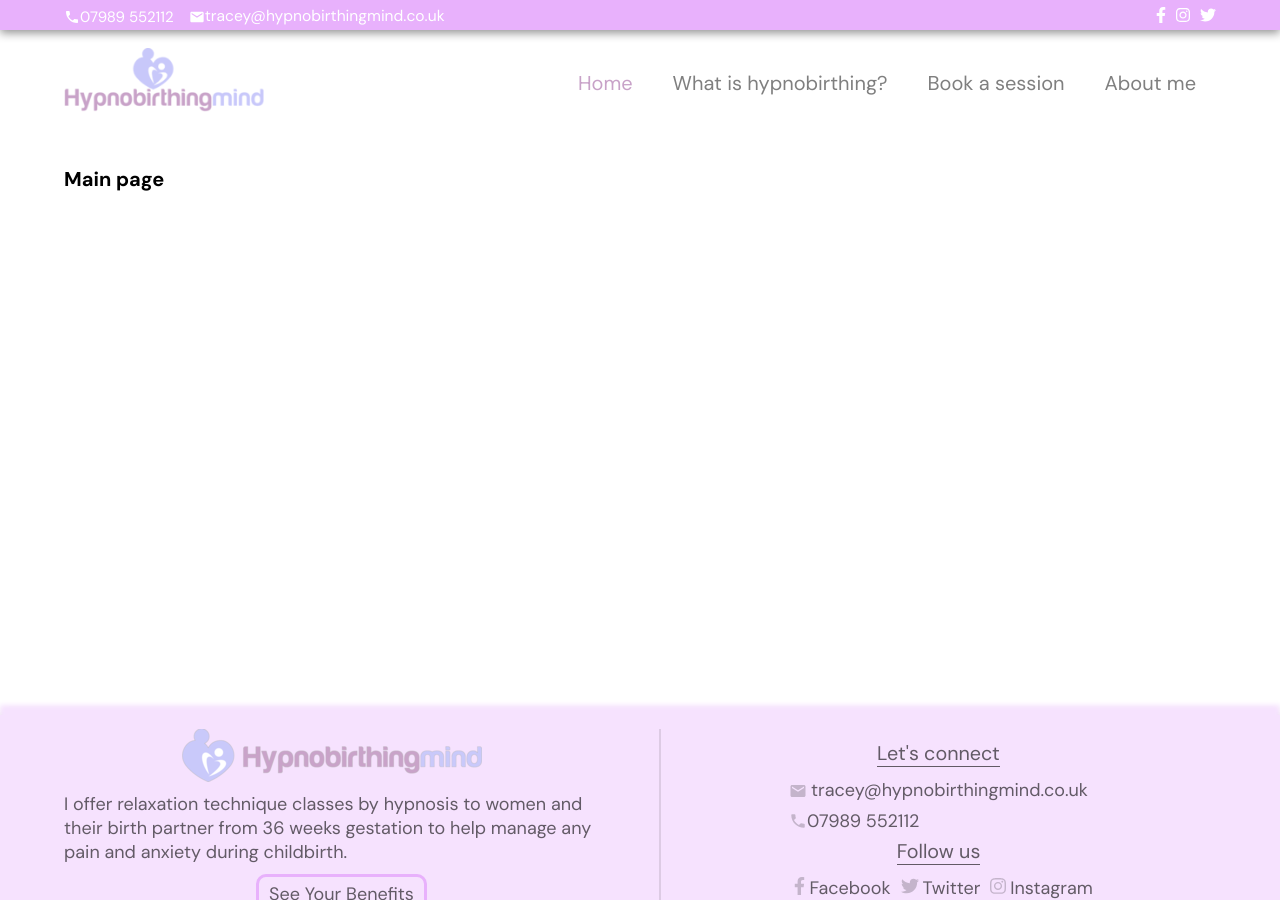
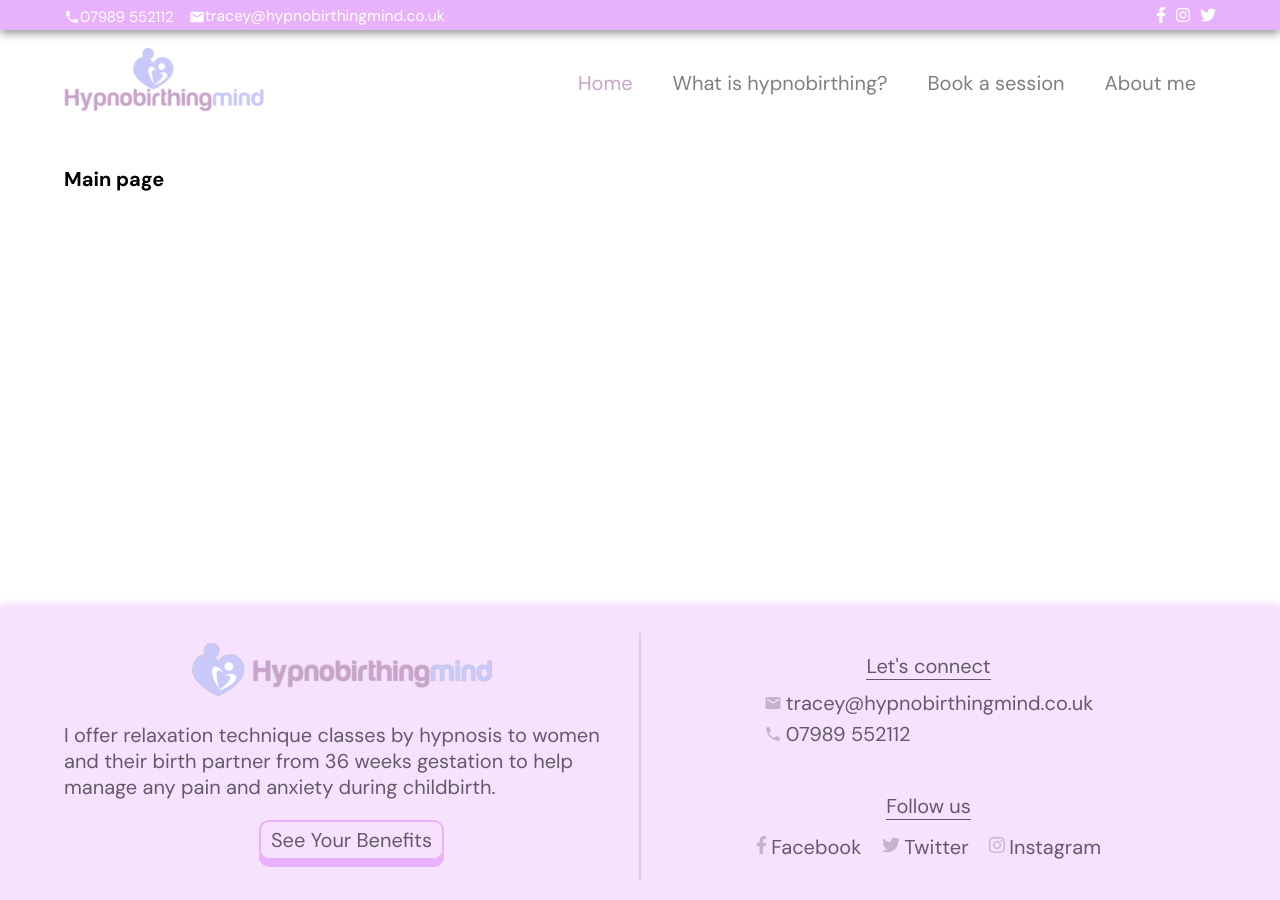
Before and after one commit to nievadev/hipno-birthing, a Jekyll site: the page built from index.html, in a window 1280 px wide. Built offline with Jekyll 4.4.1, drawn with Linux system fonts in a browser that asks for light colours; Markdown is read by kramdown in place of the engine named in the settings.

Commit message:
Footer finished

```diff
--- a/_includes/footer.html
+++ b/_includes/footer.html
@@ -1,17 +1,20 @@
 <footer>
     <div class="footer-container container">
         <div class="info">
-            <img class="logo-footer" src="{{ site.baseurl }}/resources/img/logo_footer_sized.png" alt="Footer logo">
-            <span class="what-is">
+            <div class="logo-footer">
+                <img src="{{ site.baseurl }}/resources/img/logo_footer_sized.png" alt="Footer logo">
+            </div>
+            <p class="what-is">
                 I offer relaxation technique classes by hypnosis to women and their birth partner from 36 weeks gestation to help manage any pain and anxiety during childbirth.
-            </span>
+            </p>
             <a class="benefits-btn" href="">See Your Benefits</a>
         </div>
         <div class="contact">
             <div class="lets-connect">
-                <span class="connect"><p>Let's connect</p></span>
-                <a href="mailto:tracey@hypnobirthingmind.co.uk" class="email">
-                    <img class="email-icon" src="{{ site.baseurl }}/resources/svg/email_footer.svg" alt="Email icon">
+                <span class="connect">Let's connect</span>
+                <div class="connect-row">
+                    <a href="mailto:tracey@hypnobirthingmind.co.uk" class="footer-email">
+                        <img class="footer-email-icon" src="{{ site.baseurl }}/resources/svg/email_footer.svg" alt="Email icon">
                         <span class="email-info">tracey@hypnobirthingmind.co.uk</span>
                     </a>
                     <span class="phone">
@@ -19,8 +22,9 @@
                         <span class="phone-info">07989 552112</span>
                     </span>
                 </div>
+            </div>
             <div class="follow-us">
-                <span class="follow"><p>Follow us</p></span>
+                <span class="follow">Follow us</span>
                 <div class="follow-row">
                     <a target="_blank" class="facebook" href="https://www.facebook.com/Hypnobirthingmind/">
                         <img class="facebook-icon" src="{{ site.baseurl }}/resources/svg/fb_footer.svg" alt="Facebook icon">
--- a/resources/css/styles.css
+++ b/resources/css/styles.css
@@ -147,26 +147,60 @@ svg {
 
   .menu-btn {
     display: none; } }
-@media only screen and (max-width: 1358px) {
+@media only screen and (max-width: 1548px) {
   .container {
     width: 90%; } }
+@media only screen and (max-width: 1272px) {
+  .follow-row {
+    flex-direction: column; }
+
+  .follow-us {
+    margin: 0 !important; }
+
+  .lets-connect {
+    margin: 0 0 10px 0 !important;
+    padding-top: 10px; }
+
+  .phone {
+    margin-left: 16px; }
+
+  .logo-footer img {
+    height: 40px; }
+
+  .benefits-btn {
+    transform: scale(0.8); }
+
+  footer {
+    font-size: 0.9em; }
+
+  .footer-container {
+    margin-top: 0px !important; } }
 @media only screen and (max-width: 1056px) {
   .main-header nav ul {
     display: none; }
 
   .menu-btn {
     display: flex; } }
-/*
-@media only screen and (max-width: 746px) {
-    footer {
-        height:
-    }
-}
-*/
+@media only screen and (max-width: 892px) {
+  .footer-container {
+    flex-direction: column; }
+
+  .contact {
+    border-left: none !important; }
+
+  .follow-row {
+    flex-direction: row; }
+
+  .lets-connect {
+    flex-direction: row;
+    border-top: 2px solid rgba(0, 0, 0, 0.1); } }
 @media only screen and (max-width: 682px) {
   .container-topHeader {
     width: 90%; } }
 @media only screen and (max-width: 533px) {
+  .info {
+    display: none !important; }
+
   .phone, .menu-btn, .email-info {
     display: none; }
 
@@ -198,7 +232,17 @@ svg {
     display: flex; }
 
   #myMenuCloseButton {
-    display: none; } }
+    display: none; }
+
+  .lets-connect {
+    border: none; }
+
+  .footer-email-icon {
+    margin: 0;
+    padding-top: 4px; }
+
+  .follow-row {
+    flex-direction: column; } }
 @media only screen and (max-width: 382px) {
   .sidenav li a, .dropdown-btn {
     font-size: 15px; } }
@@ -295,89 +339,98 @@ footer {
 footer {
   display: flex;
   background-color: #f6e2fe;
-  box-shadow: 0px -10px 5px #f6e2fe, 0px 3px 10px #919191;
-  font-size: 0.9em;
-  color: rgba(0, 0, 0, 0.6);
-  overflow: hidden; }
+  box-shadow: 0px -10px 5px #f6e2fe, 0px 3px 10px #919191; }
   footer .footer-container {
-    height: 85%;
-    margin: auto;
     display: flex;
-    flex-wrap: wrap; }
-    footer .footer-container .info, footer .footer-container .contact, footer .footer-container .follow {
+    margin: 20px auto; }
+    footer .footer-container .info {
+      flex: 1;
       display: flex;
-      justify-content: center;
       flex-direction: column;
       align-items: center; }
-    footer .footer-container .info {
-      flex: 1;
-      margin-right: 40px; }
       footer .footer-container .info .logo-footer {
-        align-self: center;
-        padding-right: 20px; }
+        margin: 10px 20px 10px 0px; }
+        footer .footer-container .info .logo-footer img {
+          align-self: center; }
       footer .footer-container .info .what-is {
-        display: block;
-        margin: 10px 0; }
+        color: rgba(0, 0, 0, 0.6);
+        margin: 10px 0;
+        padding-right: 10px; }
       footer .footer-container .info .benefits-btn {
         display: block;
-        align-self: center;
-        border: 3px solid #e8b1fc;
+        margin: 10px 0 20px 0;
+        color: rgba(0, 0, 0, 0.6);
+        border: 2px solid #e8b1fc;
+        border-radius: 10px;
         padding: 5px 10px;
-        border-radius: 10px;
-        color: rgba(0, 0, 0, 0.6);
-        transition: all 0.3s;
-        /*
-                        box-shadow: 0px 5px 0px #de90fb;
-        */
-        box-shadow: 0px 5px 0px #e8b1fc; }
+        box-shadow: 0px 7px 0px #e8b1fc;
+        position: relative;
+        top: 0;
+        transition: all 0.3s; }
         footer .footer-container .info .benefits-btn:hover {
-          background-color: #e8b1fc;
-          box-shadow: 0px 0px 0px #de90fb;
-          top: 5px; }
+          box-shadow: 0px 0px 0px #e8b1fc;
+          top: 7px;
+          background-color: #e8b1fc; }
     footer .footer-container .contact {
       flex: 1;
-      border-left: 2px solid rgba(0, 0, 0, 0.1);
-      display: flex; }
-      footer .footer-container .contact div {
+      display: flex;
+      flex-direction: column;
+      border-left: 2px solid rgba(0, 0, 0, 0.1); }
+      footer .footer-container .contact .lets-connect {
+        flex: 1;
+        display: flex;
+        flex-direction: column;
+        justify-content: flex-start;
+        align-items: center;
+        margin-top: 20px;
+        color: rgba(0, 0, 0, 0.6); }
+        footer .footer-container .contact .lets-connect .connect {
+          border-bottom: 1px solid rgba(0, 0, 0, 0.6);
+          margin-bottom: 10px; }
+        footer .footer-container .contact .lets-connect .connect-row {
           display: flex;
           flex-direction: column; }
-        footer .footer-container .contact div .follow-row {
+          footer .footer-container .contact .lets-connect .connect-row a {
             display: flex;
-          flex-direction: row; }
-        footer .footer-container .contact div .connect, footer .footer-container .contact div .follow {
             color: rgba(0, 0, 0, 0.6);
-          font-size: 1.1em;
-          margin-bottom: 5px;
+            margin: 0 0 5px 0; }
+            footer .footer-container .contact .lets-connect .connect-row a img {
+              height: 18px;
+              padding-right: 4px;
+              padding-top: 4px; }
+          footer .footer-container .contact .lets-connect .connect-row span {
             display: flex;
-          justify-content: center; }
-          footer .footer-container .contact div .connect p, footer .footer-container .contact div .follow p {
-            display: inline;
+            margin: 0; }
+            footer .footer-container .contact .lets-connect .connect-row span img {
+              height: 18px;
+              padding-top: 4px;
+              padding-right: 4px; }
+      footer .footer-container .contact .follow-us {
+        flex: 1;
+        display: flex;
+        flex-direction: column;
+        justify-content: flex-end;
+        align-items: center;
+        margin-bottom: 20px;
+        color: rgba(0, 0, 0, 0.6); }
+        footer .footer-container .contact .follow-us .follow {
+          display: inline-block;
           border-bottom: 1px solid rgba(0, 0, 0, 0.6);
-            margin: 0;
-            padding: 0; }
-        footer .footer-container .contact div .email, footer .footer-container .contact div .facebook, footer .footer-container .contact div .twitter, footer .footer-container .contact div .instagram {
+          margin-bottom: 10px; }
+        footer .footer-container .contact .follow-us .follow-row {
+          display: flex;
+          justify-content: space-between;
+          width: 60%;
+          flex-wrap: wrap; }
+          footer .footer-container .contact .follow-us .follow-row a {
             display: flex;
             align-items: center;
-          padding: 2px 0;
-          margin: 0; }
-          footer .footer-container .contact div .email span, footer .footer-container .contact div .facebook span, footer .footer-container .contact div .twitter span, footer .footer-container .contact div .instagram span {
-            padding-top: 4px;
-            color: rgba(0, 0, 0, 0.6);
-            padding-left: 4px; }
-          footer .footer-container .contact div .email img, footer .footer-container .contact div .facebook img, footer .footer-container .contact div .twitter img, footer .footer-container .contact div .instagram img {
+            justify-content: center;
+            color: rgba(0, 0, 0, 0.6); }
+            footer .footer-container .contact .follow-us .follow-row a img {
               height: 18px;
-            width: auto; }
-        footer .footer-container .contact div .phone {
-          display: flex;
-          align-items: center;
-          padding: 5px 0; }
-          footer .footer-container .contact div .phone .phone-icon {
-            height: 18px;
-            width: auto; }
-        footer .footer-container .contact div .facebook, footer .footer-container .contact div .twitter, footer .footer-container .contact div .instagram {
-          margin-left: 10px; }
-
-.footer-nav {
-  background-color: #e6e6e6; }
+              padding-right: 4px; }
+            footer .footer-container .contact .follow-us .follow-row a span {
+              padding-top: 4px; }
 
 /*# sourceMappingURL=styles.css.map */
```
Also changed, not shown: resources/css/footer.scss (+84 -75 lines), resources/css/media_queries.scss (+71 -6 lines), 7 other files. Lines whose indentation alone changed are shown as unchanged.
